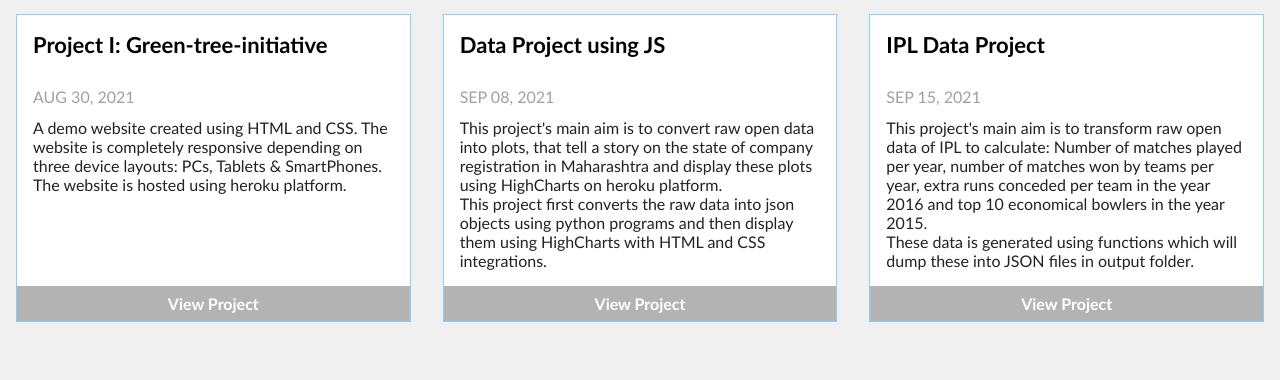
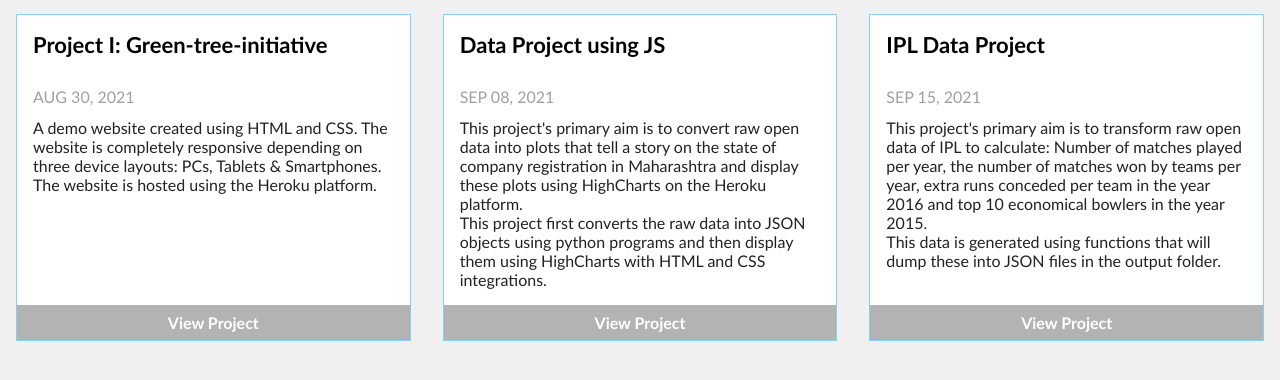
Before and after one commit to Mihirp784/Mihirp784.github.io, a plain HTML site: page projects.html in a window 1280 px wide. Shown: the part 52-432 px from the top of the page. Drawn offline with Linux system fonts and the light colour scheme.

Commit message:
reft: grammar

```diff
--- a/projects.html
+++ b/projects.html
@@ -28,7 +28,7 @@
         <div class="project-description">
           A demo website created using HTML and CSS. The website is completely
           responsive depending on three device layouts: PCs, Tablets &
-          SmartPhones. The website is hosted using heroku platform.
+          Smartphones. The website is hosted using the Heroku platform.
         </div>
         <a
           class="project-button"
@@ -42,10 +42,10 @@
         <div class="project-title">Data Project using JS</div>
         <div class="project-date">SEP 08, 2021</div>
         <div class="project-description">
-          This project's main aim is to convert raw open data into plots, that
+          This project's primary aim is to convert raw open data into plots that
           tell a story on the state of company registration in Maharashtra and
-          display these plots using HighCharts on heroku platform.<br />
-          This project first converts the raw data into json objects using
+          display these plots using HighCharts on the Heroku platform.<br />
+          This project first converts the raw data into JSON objects using
           python programs and then display them using HighCharts with HTML and
           CSS integrations.
         </div>
@@ -61,12 +61,12 @@
         <div class="project-title">IPL Data Project</div>
         <div class="project-date">SEP 15, 2021</div>
         <div class="project-description">
-          This project's main aim is to transform raw open data of IPL to
-          calculate: Number of matches played per year, number of matches won by
-          teams per year, extra runs conceded per team in the year 2016 and top
-          10 economical bowlers in the year 2015.<br />
-          These data is generated using functions which will dump these into
-          JSON files in output folder.
+          This project's primary aim is to transform raw open data of IPL to
+          calculate: Number of matches played per year, the number of matches
+          won by teams per year, extra runs conceded per team in the year 2016
+          and top 10 economical bowlers in the year 2015.<br />
+          This data is generated using functions that will dump these into JSON
+          files in the output folder.
         </div>
         <a
           class="project-button"
```
Also changed, not shown: index.html (+1 -1 lines), papers.html (+5 -5 lines).
